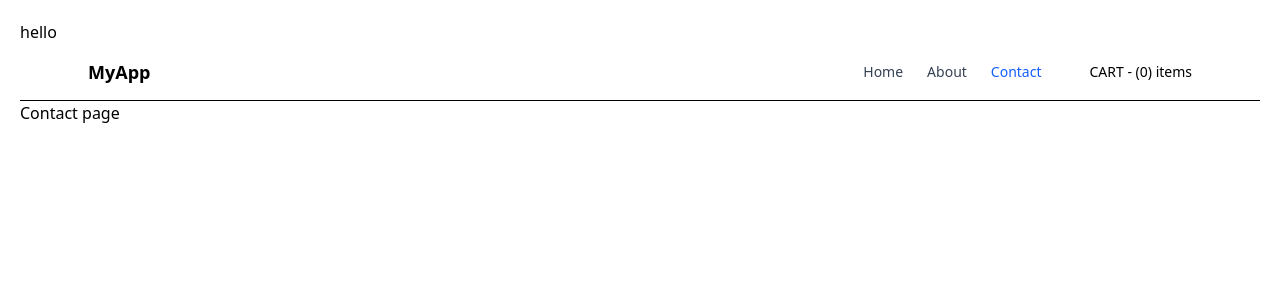
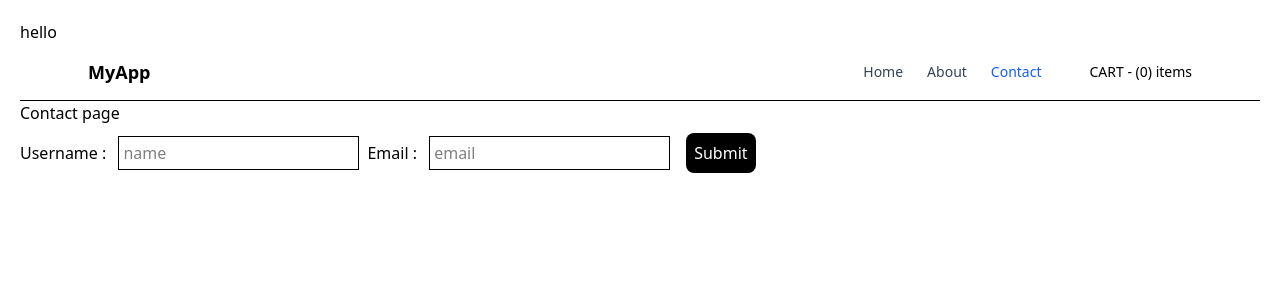
Before and after one commit to SravanamCharan20/Namaste-React, a React app in the folder frontend/: page /contact in a window 1280 px wide. Shown: the top 300 px of the page. Built offline with nearby package versions, Linux system fonts and the light colour scheme; the HTML template or start-up script is replaced by a standard one.

Commit message:
Add Contact page with form inputs and corresponding tests

```diff
--- a/frontend/src/pages/Contact.jsx
+++ b/frontend/src/pages/Contact.jsx
@@ -1,11 +1,21 @@
-import React from 'react'
+import React from "react";
 
 const Contact = () => {
   return (
     <div>
-      Contact page
+      <h1>Contact page</h1>
+      <label>Username : </label>
+      <input className="border m-2 p-1" type="text" placeholder="name" />
+      <label>Email : </label>
+      <input className="border m-2 p-1" type="text" placeholder="email" />
+      <button
+        type="submit"
+        className="bg-black text-white rounded-lg p-2 m-2 cursor-pointer"
+      >
+        Submit
+      </button>
     </div>
-  )
-}
+  );
+};
 
-export default Contact
+export default Contact;
--- a/frontend/src/utils/useResData.js
+++ b/frontend/src/utils/useResData.js
@@ -9,7 +9,7 @@ const useResData = () => {
   const fetchData = async () => {
     const data = await fetch(
       "https://corsproxy.io/?" +
-        "https://www.swiggy.com/mapi/restaurants/list/v5?offset=0&is-seo-homepage-enabled=true&lat=17.3924982&lng=78.46796379999999&carousel=true"
+        "https://www.swiggy.com/mapi/restaurants/list/v5?offset=0&is-seo-homepage-enabled=true&lat=17.3924982&lng=78.46796379999999"
     );
     const json = await data.json();
     // console.log(
```
Also changed, not shown: 1 other file (tests, documents, lock files or other folders).
